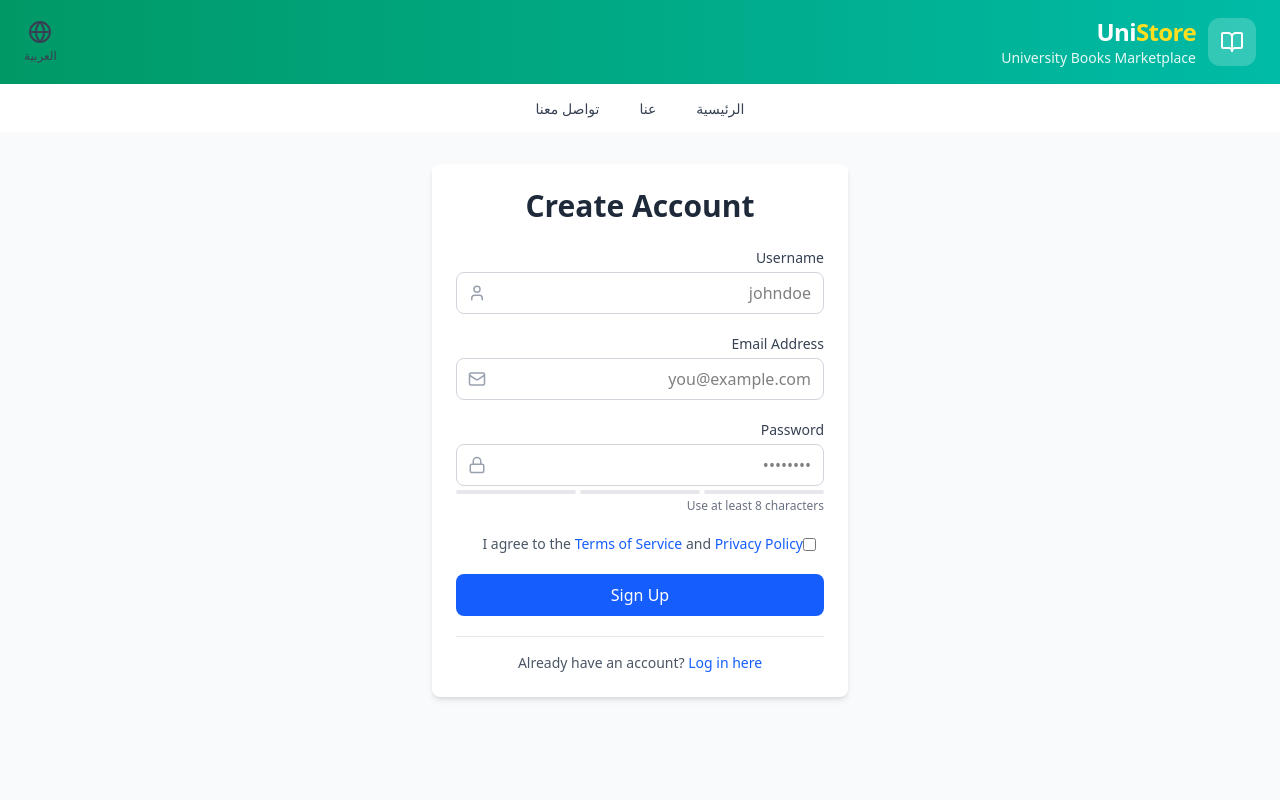
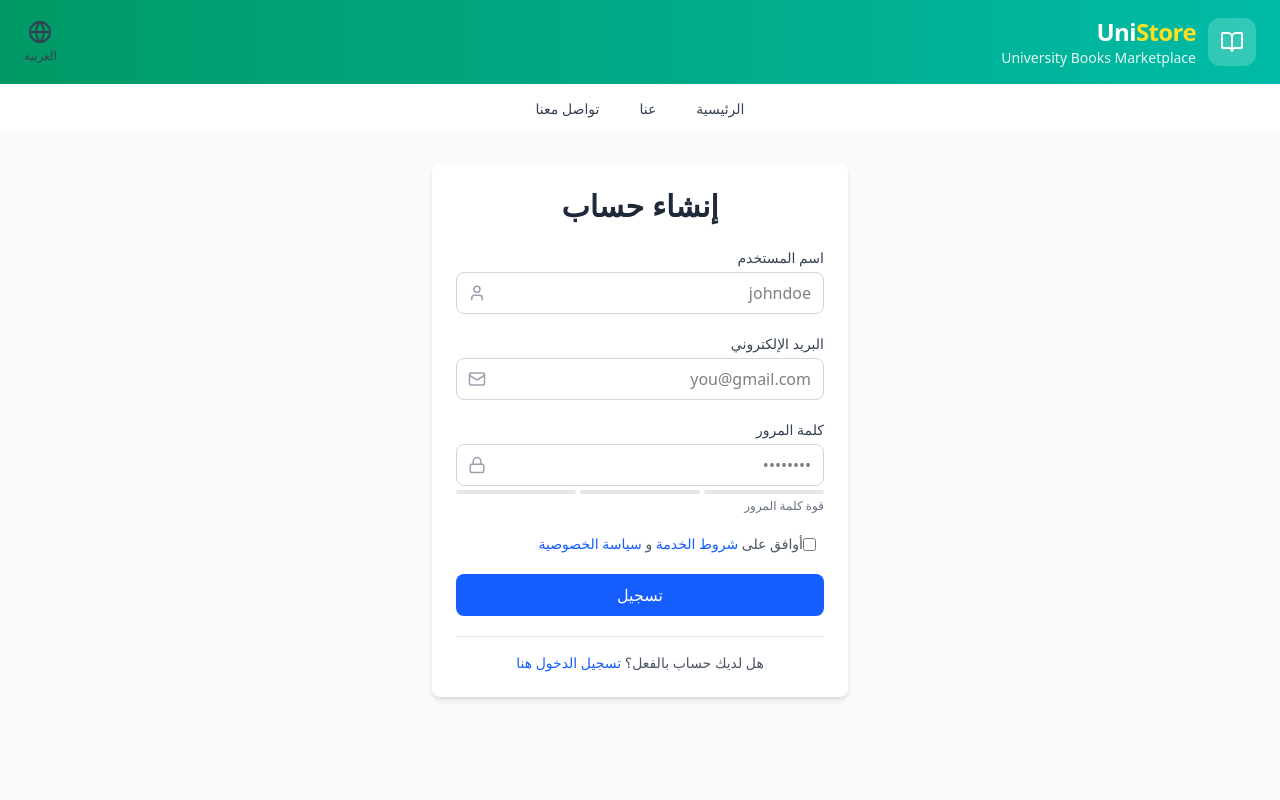
Before and after one commit to mnoNoor/Uni-Store, a React (Vite) app in the folder frontend/: page /signup in a window 1280 px wide. Shown: the top 800 px of the page. Built offline with nearby package versions, Linux system fonts and the light colour scheme; no server answers.

Commit message:
Fully translated

```diff
--- a/frontend/src/Features/auth/LogIn.jsx
+++ b/frontend/src/Features/auth/LogIn.jsx
@@ -3,6 +3,7 @@ import toast from "react-hot-toast";
 import { useNavigate } from "react-router-dom";
 import { Lock, Mail, Loader } from "lucide-react";
 import { useAuthStore } from "../../stores/authStore";
+import { useTranslation } from "react-i18next";
 
 export default function LogIn() {
   const [email, setEmail] = useState("");
@@ -10,6 +11,7 @@ export default function LogIn() {
   const { login, error, isLoading } = useAuthStore();
 
   const navigate = useNavigate();
+  const { t } = useTranslation();
 
   const submitHandler = async (e) => {
     e.preventDefault();
@@ -28,13 +30,13 @@ export default function LogIn() {
       <div className="max-w-md mx-auto px-4 py-8">
         <div className="bg-white rounded-lg shadow-md p-6">
           <h1 className="text-3xl font-bold text-center text-gray-800 mb-6">
-            Welcome Back
+            {t("logIn")}
           </h1>
 
           <form onSubmit={submitHandler} className="space-y-5">
             <div className="space-y-1">
               <label className="block text-sm font-medium text-gray-700">
-                Email Address
+                {t("email")}
               </label>
               <div className="relative">
                 <Mail
@@ -45,7 +47,7 @@ export default function LogIn() {
                   className="w-full pl-10 pr-3 py-2 border border-gray-300 rounded-lg focus:outline-none focus:ring-2 focus:ring-blue-500 focus:border-transparent"
                   type="email"
                   name="email"
-                  placeholder="you@example.com"
+                  placeholder="you@gmail.com"
                   required
                   value={email}
                   onChange={(e) => setEmail(e.target.value)}
@@ -55,7 +57,7 @@ export default function LogIn() {
 
             <div className="space-y-1">
               <label className="block text-sm font-medium text-gray-700">
-                Password
+                {t("password")}
               </label>
               <div className="relative">
                 <Lock
@@ -86,7 +88,7 @@ export default function LogIn() {
                 href="/forgot-password"
                 className="text-sm text-blue-600 hover:text-blue-800 hover:underline"
               >
-                Forgot password?
+                {t("forgotPassword")}
               </a>
             </div>
           */}
@@ -103,21 +105,21 @@ export default function LogIn() {
               {isLoading ? (
                 <>
                   <Loader className="animate-spin mr-2" size={18} />
-                  Logging in...
+                  {t("loggingIn")}
                 </>
               ) : (
-                "Log In"
+                t("logIn")
               )}
             </button>
 
             <div className="text-center mt-4 pt-4 border-t border-gray-200">
               <span className="text-sm text-gray-600">
-                Don't have an account?{" "}
+                {t("dontHaveAccount")}{" "}
                 <a
                   href="/signup"
                   className="text-blue-600 hover:text-blue-800 hover:underline font-medium"
                 >
-                  Sign up here
+                  {t("signUpHere")}
                 </a>
               </span>
             </div>
--- a/frontend/src/Features/auth/SignUp.jsx
+++ b/frontend/src/Features/auth/SignUp.jsx
@@ -4,12 +4,15 @@ import { useNavigate, Link } from "react-router-dom";
 import { Loader } from "lucide-react";
 import { useAuthStore } from "../../stores/authStore";
 import { User, Mail, Lock, AlertCircle } from "lucide-react";
+import { useTranslation } from "react-i18next";
 
 export default function SignUp() {
   const [email, setEmail] = useState("");
   const [password, setPassword] = useState("");
   const [username, setUserName] = useState("");
   const { signup, isLoading, error } = useAuthStore();
+
+  const { t } = useTranslation();
   const navigate = useNavigate();
 
   const submitHandler = async (e) => {
@@ -37,13 +40,13 @@ export default function SignUp() {
 
         <div className="bg-white rounded-lg shadow-md p-6">
           <h1 className="text-3xl font-bold text-center text-gray-800 mb-6">
-            Create Account
+            {t("createAccount")}
           </h1>
 
           <form onSubmit={submitHandler} className="space-y-5">
             <div className="space-y-1">
               <label className="block text-sm font-medium text-gray-700">
-                Username
+                {t("username")}
               </label>
               <div className="relative">
                 <User
@@ -64,7 +67,7 @@ export default function SignUp() {
 
             <div className="space-y-1">
               <label className="block text-sm font-medium text-gray-700">
-                Email Address
+                {t("email")}
               </label>
               <div className="relative">
                 <Mail
@@ -75,7 +78,7 @@ export default function SignUp() {
                   className="w-full pl-10 pr-3 py-2 border border-gray-300 rounded-lg focus:outline-none focus:ring-2 focus:ring-blue-500 focus:border-transparent"
                   type="email"
                   name="email"
-                  placeholder="you@example.com"
+                  placeholder="you@gmail.com"
                   required
                   value={email}
                   onChange={(e) => setEmail(e.target.value)}
@@ -85,7 +88,7 @@ export default function SignUp() {
 
             <div className="space-y-1">
               <label className="block text-sm font-medium text-gray-700">
-                Password
+                {t("password")}
               </label>
               <div className="relative">
                 <Lock
@@ -122,7 +125,7 @@ export default function SignUp() {
                   />
                 </div>
                 <p className="text-xs text-gray-500 mt-1">
-                  Use at least 8 characters
+                  {t("passwordStrength")}
                 </p>
               </div>
             </div>
@@ -142,19 +145,19 @@ export default function SignUp() {
                 className="mt-1 mr-2"
               />
               <label htmlFor="terms" className="text-sm text-gray-600">
-                I agree to the{" "}
+                {t("iAgreeToThe")}{" "}
                 <a
                   href="/terms"
                   className="text-blue-600 hover:text-blue-800 hover:underline"
                 >
-                  Terms of Service
+                  {t("termsOfService")}
                 </a>{" "}
-                and{" "}
+                {t("and")}{" "}
                 <a
                   href="/privacy"
                   className="text-blue-600 hover:text-blue-800 hover:underline"
                 >
-                  Privacy Policy
+                  {t("privacyPolicy")}
                 </a>
               </label>
             </div>
@@ -171,21 +174,21 @@ export default function SignUp() {
               {isLoading ? (
                 <>
                   <Loader className="animate-spin mr-2" size={18} />
-                  Creating account...
+                  {t("signingUp")}
                 </>
               ) : (
-                "Sign Up"
+                t("signUp")
               )}
             </button>
 
             <div className="text-center mt-4 pt-4 border-t border-gray-200">
               <p className="text-sm text-gray-600">
-                Already have an account?{" "}
+                {t("alreadyHaveAccount")}{" "}
                 <Link
                   to="/login"
                   className="text-blue-600 hover:text-blue-800 hover:underline font-medium"
                 >
-                  Log in here
+                  {t("logInHere")}
                 </Link>
               </p>
             </div>
--- a/frontend/src/locales/ar.json
+++ b/frontend/src/locales/ar.json
@@ -68,5 +68,60 @@
   "noBooksInCollection": "لم تقم بإضافة أي كتب إلى مجموعتك.",
   "addYourFirstBook": "أضف كتابك الأول",
   "yourBooks": "كتبك",
-  "addNew": "أضف"
+  "addNew": "أضف",
+  "editBookDetails": "تعديل تفاصيل الكتاب",
+  "save": "حفظ",
+  "cancel": "إلغاء",
+  "deleteConfirmation": "هل أنت متأكد أنك تريد حذف هذا الكتاب؟",
+  "deletingBook": "جارٍ حذف الكتاب...",
+  "bookDeletedSuccessfully": "تم حذف الكتاب بنجاح",
+  "bookUpdatedSuccessfully": "تم تحديث الكتاب بنجاح",
+  "errorUpdatingBook": "حدث خطأ أثناء تحديث الكتاب",
+  "passwordStrength": "قوة كلمة المرور",
+  "iAgreeToThe": "أوافق على",
+  "termsOfService": "شروط الخدمة",
+  "and": "و",
+  "privacyPolicy": "سياسة الخصوصية",
+  "signingUp": "جارٍ إنشاء الحساب...",
+  "createAccount": "إنشاء حساب",
+  "signUp": "تسجيل",
+  "alreadyHaveAccount": "هل لديك حساب بالفعل؟",
+  "logInHere": "تسجيل الدخول هنا",
+  "username": "اسم المستخدم",
+  "email": "البريد الإلكتروني",
+  "password": "كلمة المرور",
+  "confirmPassword": "تأكيد كلمة المرور",
+  "usernamePlaceholder": "أدخل اسم المستخدم",
+  "emailPlaceholder": "أدخل البريد الإلكتروني",
+  "passwordPlaceholder": "أدخل كلمة المرور",
+  "confirmPasswordPlaceholder": "أدخل تأكيد كلمة المرور",
+  "passwordsDoNotMatch": "كلمتا المرور غير متطابقتين",
+  "usernameRequired": "اسم المستخدم مطلوب",
+  "emailRequired": "البريد الإلكتروني مطلوب",
+  "passwordRequired": "كلمة المرور مطلوبة",
+  "confirmPasswordRequired": "تأكيد كلمة المرور مطلوب",
+  "invalidEmail": "البريد الإلكتروني غير صالح",
+  "weakPassword": "كلمة المرور ضعيفة",
+  "userAlreadyExists": "المستخدم موجود بالفعل",
+  "registrationFailed": "فشل في التسجيل",
+  "login": "تسجيل الدخول",
+  "loggingIn": "جارٍ تسجيل الدخول...",
+  "loginFailed": "فشل في تسجيل الدخول",
+  "invalidCredentials": "بيانات اعتماد غير صالحة",
+  "welcomeBack": "مرحبًا بعودتك!",
+  "logout": "تسجيل الخروج",
+  "loggedOut": "تم تسجيل الخروج بنجاح",
+  "errorLoggingOut": "حدث خطأ أثناء تسجيل الخروج",
+  "profile": "الملف الشخصي",
+  "editProfile": "تعديل الملف الشخصي",
+  "saveProfile": "حفظ الملف الشخصي",
+  "profileUpdated": "تم تحديث الملف الشخصي بنجاح",
+  "errorUpdatingProfile": "حدث خطأ أثناء تحديث الملف الشخصي",
+  "logIn": "تسجيل الدخول",
+  "dontHaveAccount": "ليس لديك حساب؟",
+  "signUpHere": "سجل هنا",
+  "joined": "انضم في",
+  "myBooks": "كتبي",
+  "noBooksListed": "لم يتم عرض أي كتب بعد",
+  "listYourBooks": "ابدأ في عرض كتبك اليوم!"
 }
```
Also changed, not shown: frontend/src/Features/user/UserPage.jsx (+10 -6 lines), frontend/src/locales/en.json (+62 -1 lines).
